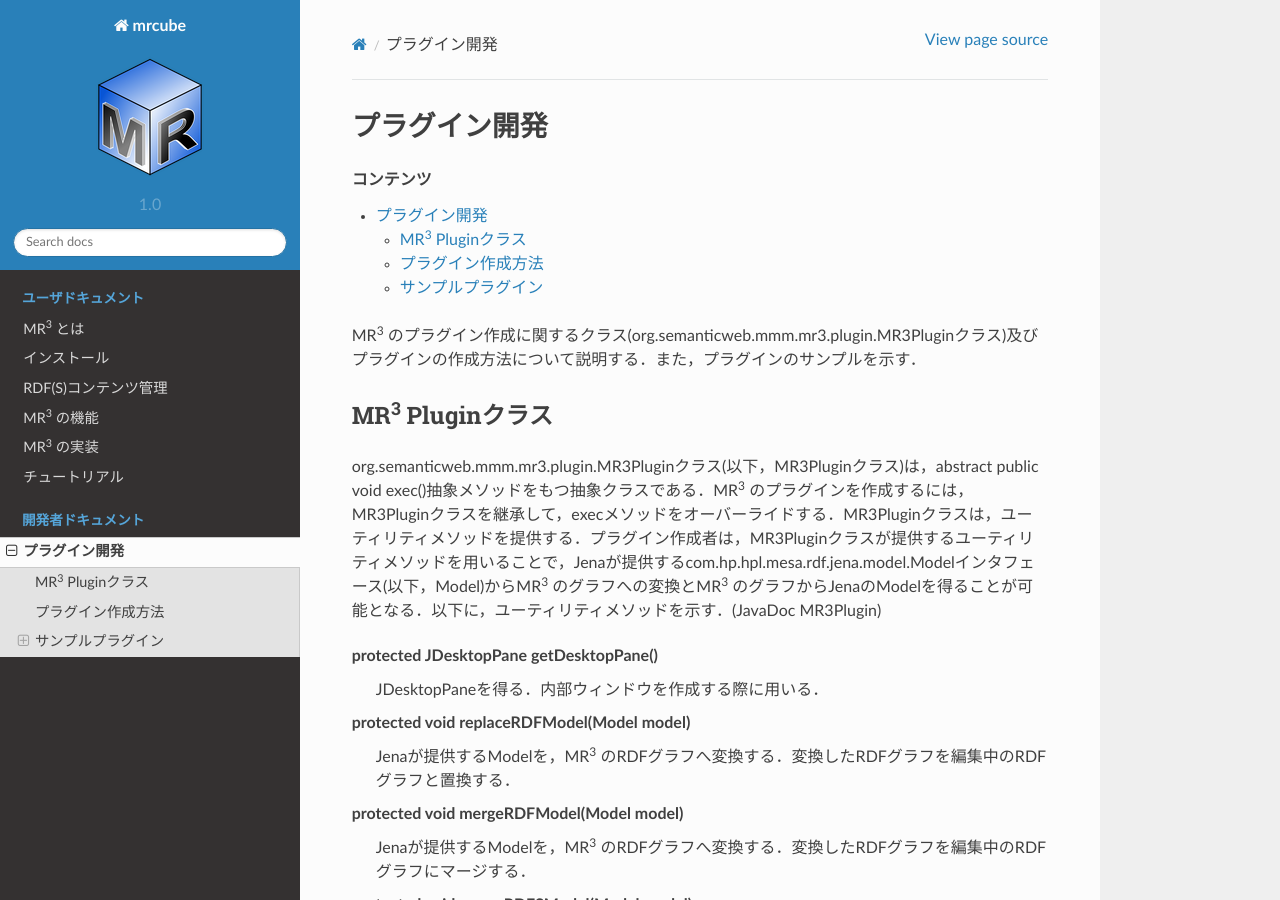
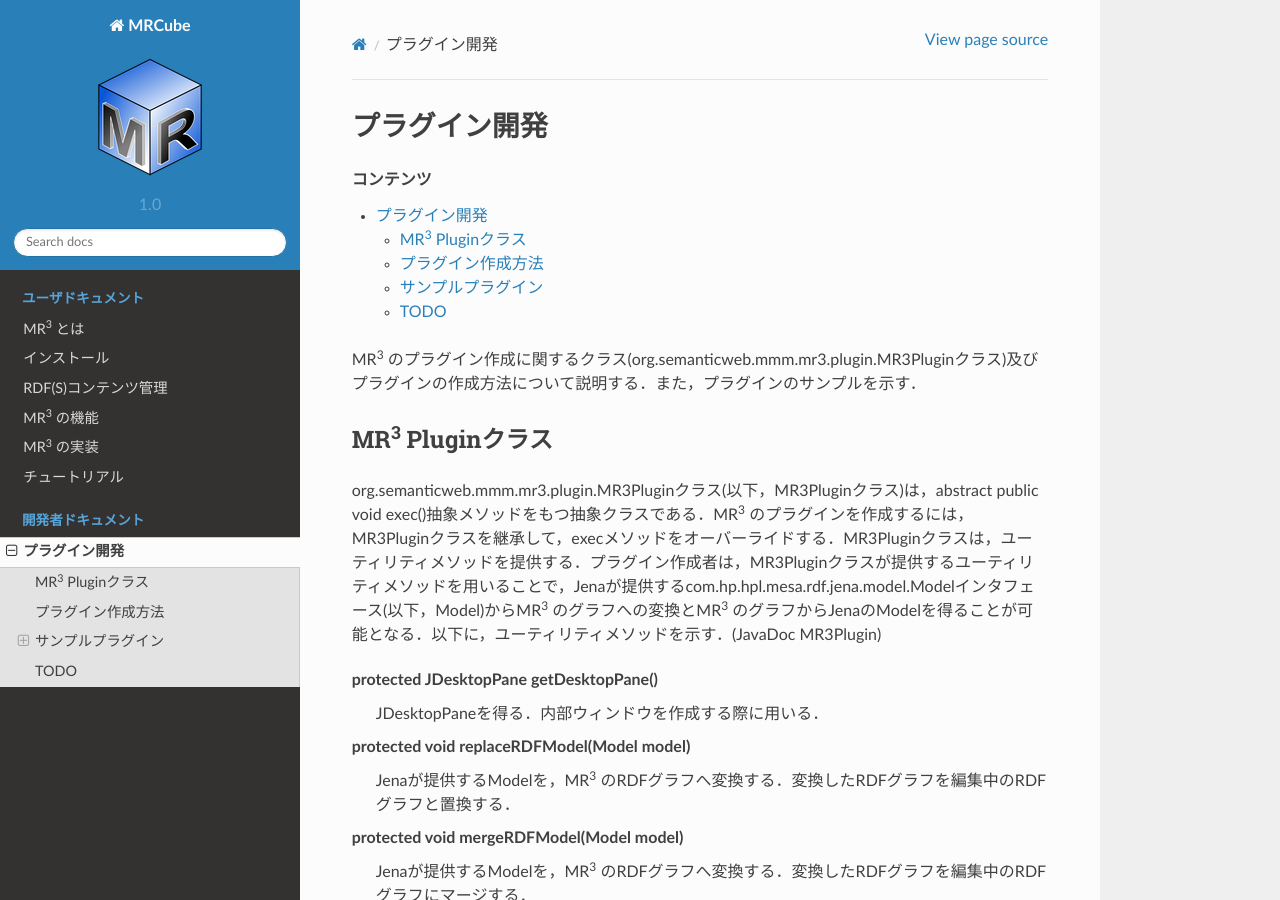
Before and after one commit to mr-3/mrcube-ja-docs, a Sphinx documentation site: the page built from docs/source/plugin_development.rst, in a window 1280 px wide and 900 px high. Built offline with Sphinx 7.4.7 and the Read the Docs theme 2.0.0, drawn with Linux system fonts in a browser that asks for light colours.

```diff
--- a/docs/source/conf.py
+++ b/docs/source/conf.py
@@ -54,7 +54,7 @@ source_suffix = '.rst'
 master_doc = 'index'
 
 # General information about the project.
-project = u'mrcube'
+project = u'MRCube'
 copyright = u'2016, Takeshi Morita'
 author = u'Takeshi Morita'
 
@@ -232,7 +232,7 @@ latex_elements = {
 # (source start file, target name, title,
 #  author, documentclass [howto, manual, or own class]).
 latex_documents = [
-    (master_doc, 'mrcube.tex', u'mrcube Documentation',
+    (master_doc, 'mrcube.tex', u'MRCube Documentation',
      u'Takeshi Morita', 'manual'),
 ]
 
@@ -262,7 +262,7 @@ latex_documents = [
 # One entry per manual page. List of tuples
 # (source start file, name, description, authors, manual section).
 man_pages = [
-    (master_doc, 'mrcube', u'mrcube Documentation',
+    (master_doc, 'mrcube', u'MRCube Documentation',
      [author], 1)
 ]
 
@@ -297,7 +297,7 @@ texinfo_documents = [
 # -- Options for Epub output ----------------------------------------------
 
 # Bibliographic Dublin Core info.
-epub_title = project
+epub_title = u'MRCube 1.0 ドキュメント'
 epub_author = author
 epub_publisher = author
 epub_copyright = copyright
```
Also changed, not shown: docs/source/plugin_development.rst (+8 -16 lines).
